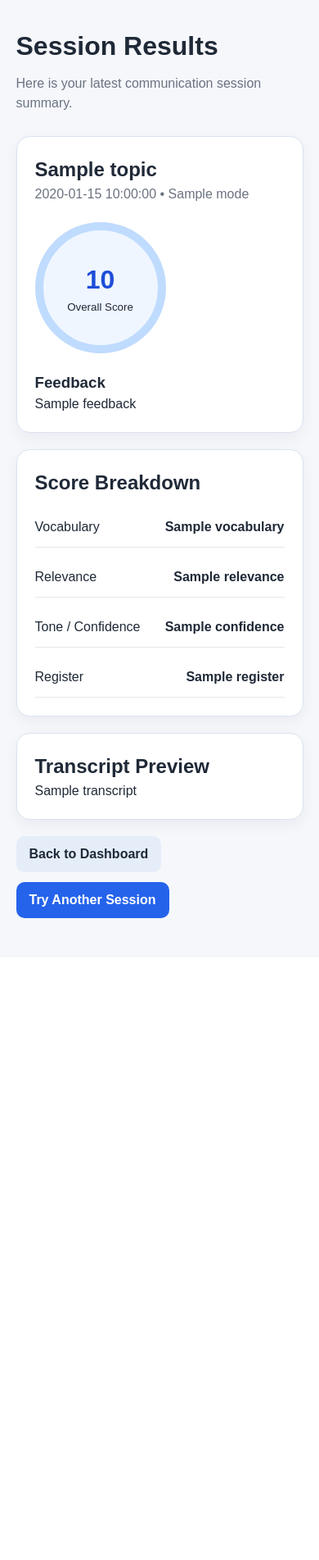
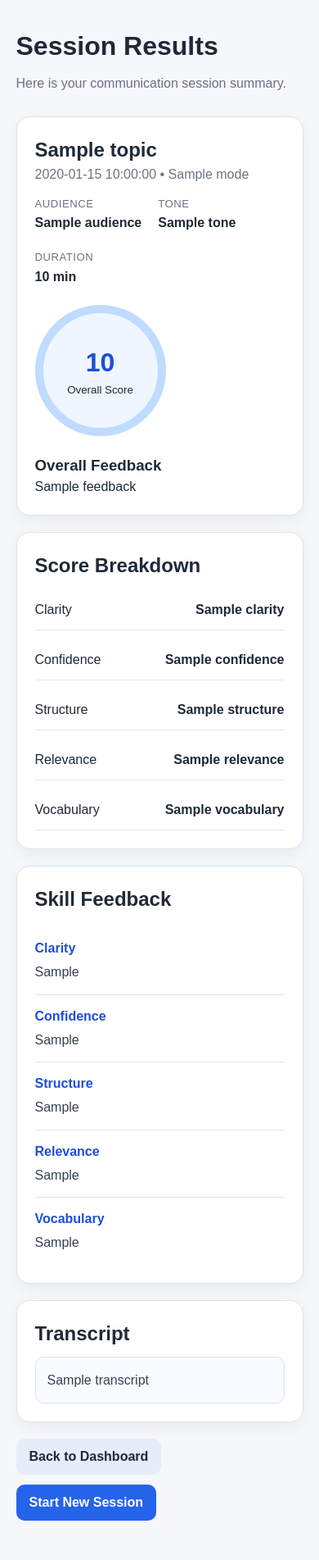
Before and after one commit to zeyd-sheikh/Articulax, a Flask app: template templates/results.html in a window 390 px wide. Shown: the part 81-1984 px from the top of the page at 82% size. Before the commit the page ends 1201 px from the top, so only its background shows below. Run offline with Flask 3, Linux system fonts and the light colour scheme; the template is opened without the code that fills it: most values are stand-ins (such as "Sample title", 1, 10 or a date in 2020).

Commit message:
Add browser audio recording, processing UI, and real results display
- microphone.js: full rewrite with MediaRecorder capture, auto MIME
  type detection, Blob upload via fetch to /complete-session, cancel
  flag to prevent upload on discard, processing state UI
- session.html: add hidden inputs for topic/audience/tone so JS can
  send them with the upload, add error message element
- results.html: replace old register metric with 5-skill rubric
  (clarity, confidence, structure, relevance, vocabulary), add
  session details grid, per-skill feedback section, scrollable
  transcript box, fix broken session_page link
- styles.css: add styles for processing state, session details grid,
  skill feedback blocks, and transcript scroll box

Made-with: Cursor

```diff
--- a/static/css/styles.css
+++ b/static/css/styles.css
@@ -497,3 +497,80 @@ body {
     font-weight: 700;
     color: #1d4ed8;
 }
+
+/* ── Session processing state ───────────────────────────────────────────── */
+
+#session_error {
+    margin-top: 12px;
+    font-weight: 600;
+}
+
+/* ── Results page: session details grid ─────────────────────────────────── */
+
+.session-details-grid {
+    display: flex;
+    gap: 20px;
+    margin: 14px 0 6px;
+    flex-wrap: wrap;
+}
+
+.detail-item {
+    display: flex;
+    flex-direction: column;
+    gap: 2px;
+}
+
+.detail-label {
+    font-size: 0.82rem;
+    color: #6b7280;
+    text-transform: uppercase;
+    letter-spacing: 0.04em;
+}
+
+.detail-value {
+    font-weight: 600;
+}
+
+/* ── Per-skill feedback blocks ──────────────────────────────────────────── */
+
+.skill-feedback-section {
+    margin-bottom: 20px;
+}
+
+.skill-feedback-section h2 {
+    margin-bottom: 16px;
+}
+
+.skill-feedback-block {
+    padding: 14px 0;
+    border-bottom: 1px solid #e5e7eb;
+}
+
+.skill-feedback-block:last-child {
+    border-bottom: none;
+}
+
+.skill-feedback-block h3 {
+    font-size: 1rem;
+    margin-bottom: 4px;
+    color: #1d4ed8;
+}
+
+.skill-feedback-block p {
+    color: #374151;
+    line-height: 1.6;
+}
+
+/* ── Transcript box (scrollable for long transcripts) ───────────────────── */
+
+.transcript-box {
+    max-height: 300px;
+    overflow-y: auto;
+    padding: 14px;
+    background: #f8fbff;
+    border: 1px solid #dbe3ef;
+    border-radius: 10px;
+    line-height: 1.7;
+    color: #374151;
+    margin-top: 10px;
+}
--- a/templates/results.html
+++ b/templates/results.html
@@ -6,14 +6,29 @@
 <section class="page-header">
     <div>
         <h1>Session Results</h1>
-        <p class="subtext">Here is your latest communication session summary.</p>
+        <p class="subtext">Here is your communication session summary.</p>
     </div>
 </section>
 
 <section class="results-layout">
     <div class="card results-main">
         <h2>{{ result.topic }}</h2>
-        <p class="subtext">{{ result.date }} • {{ result.mode }}</p>
+        <p class="subtext">{{ result.date }} &bull; {{ result.mode }}</p>
+
+        <div class="session-details-grid">
+            <div class="detail-item">
+                <span class="detail-label">Audience</span>
+                <span class="detail-value">{{ result.audience }}</span>
+            </div>
+            <div class="detail-item">
+                <span class="detail-label">Tone</span>
+                <span class="detail-value">{{ result.tone }}</span>
+            </div>
+            <div class="detail-item">
+                <span class="detail-label">Duration</span>
+                <span class="detail-value">{{ result.duration }} min</span>
+            </div>
+        </div>
 
         <div class="score-circle">
             <span>{{ result.overall_score }}</span>
@@ -21,7 +36,7 @@
         </div>
 
         <div class="feedback-box">
-            <h3>Feedback</h3>
+            <h3>Overall Feedback</h3>
             <p>{{ result.feedback }}</p>
         </div>
     </div>
@@ -29,31 +44,78 @@
     <div class="card score-breakdown">
         <h2>Score Breakdown</h2>
         <div class="metric-row">
-            <span>Vocabulary</span>
-            <strong>{{ result.vocabulary }}</strong>
+            <span>Clarity</span>
+            <strong>{{ result.clarity }}</strong>
+        </div>
+        <div class="metric-row">
+            <span>Confidence</span>
+            <strong>{{ result.confidence }}</strong>
+        </div>
+        <div class="metric-row">
+            <span>Structure</span>
+            <strong>{{ result.structure }}</strong>
         </div>
         <div class="metric-row">
             <span>Relevance</span>
             <strong>{{ result.relevance }}</strong>
         </div>
         <div class="metric-row">
-            <span>Tone / Confidence</span>
-            <strong>{{ result.confidence }}</strong>
-        </div>
-        <div class="metric-row">
-            <span>Register</span>
-            <strong>{{ result.register }}</strong>
+            <span>Vocabulary</span>
+            <strong>{{ result.vocabulary }}</strong>
         </div>
     </div>
 </section>
 
+{% if result.clarity_feedback or result.confidence_feedback or result.structure_feedback or result.relevance_feedback or result.vocabulary_feedback %}
+<section class="card skill-feedback-section">
+    <h2>Skill Feedback</h2>
+
+    {% if result.clarity_feedback %}
+    <div class="skill-feedback-block">
+        <h3>Clarity</h3>
+        <p>{{ result.clarity_feedback }}</p>
+    </div>
+    {% endif %}
+
+    {% if result.confidence_feedback %}
+    <div class="skill-feedback-block">
+        <h3>Confidence</h3>
+        <p>{{ result.confidence_feedback }}</p>
+    </div>
+    {% endif %}
+
+    {% if result.structure_feedback %}
+    <div class="skill-feedback-block">
+        <h3>Structure</h3>
+        <p>{{ result.structure_feedback }}</p>
+    </div>
+    {% endif %}
+
+    {% if result.relevance_feedback %}
+    <div class="skill-feedback-block">
+        <h3>Relevance</h3>
+        <p>{{ result.relevance_feedback }}</p>
+    </div>
+    {% endif %}
+
+    {% if result.vocabulary_feedback %}
+    <div class="skill-feedback-block">
+        <h3>Vocabulary</h3>
+        <p>{{ result.vocabulary_feedback }}</p>
+    </div>
+    {% endif %}
+</section>
+{% endif %}
+
 <section class="card transcript-card">
-    <h2>Transcript Preview</h2>
-    <p>{{ result.transcript }}</p>
+    <h2>Transcript</h2>
+    <div class="transcript-box">
+        <p>{{ result.transcript }}</p>
+    </div>
 </section>
 
 <div class="page-actions">
     <a href="{{ url_for('dashboard') }}" class="secondary-btn link-btn">Back to Dashboard</a>
-    <a href="{{ url_for('session_page') }}" class="primary-btn link-btn">Try Another Session</a>
+    <a href="{{ url_for('dashboard') }}" class="primary-btn link-btn">Start New Session</a>
 </div>
 {% endblock %}
--- a/templates/session.html
+++ b/templates/session.html
@@ -17,6 +17,9 @@
             <input type="text" value="{{ topic }}" readonly>
         </div>
 
+        <input type="hidden" id="session_topic" value="{{ topic }}">
+        <input type="hidden" id="session_audience" value="{{ audience }}">
+        <input type="hidden" id="session_tone" value="{{ tone }}">
         <input type="hidden" id="session_duration" value="{{ duration }}">
 
         <div class="form-grid">
@@ -36,7 +39,6 @@
             </div>
         </div>
 
-
         <div class="mic-box">
             <p class="mic-label">Microphone Status</p>
             <p id="mic_status" class="mic-status">Microphone not enabled yet.</p>
@@ -49,6 +51,8 @@
             <button type="button" id="cancel_session_btn" class="secondary-btn" hidden>Cancel Session</button>
         </div>
 
+        <p id="session_error" class="error-text" hidden></p>
+
         <div class="card session-status-card" id="session_status_box" hidden>
             <p class="mic-label">Session Status</p>
             <p id="session_status_text" class="mic-status">Session not started.</p>
```
Also changed, not shown: static/js/microphone.js (+166 -23 lines).
